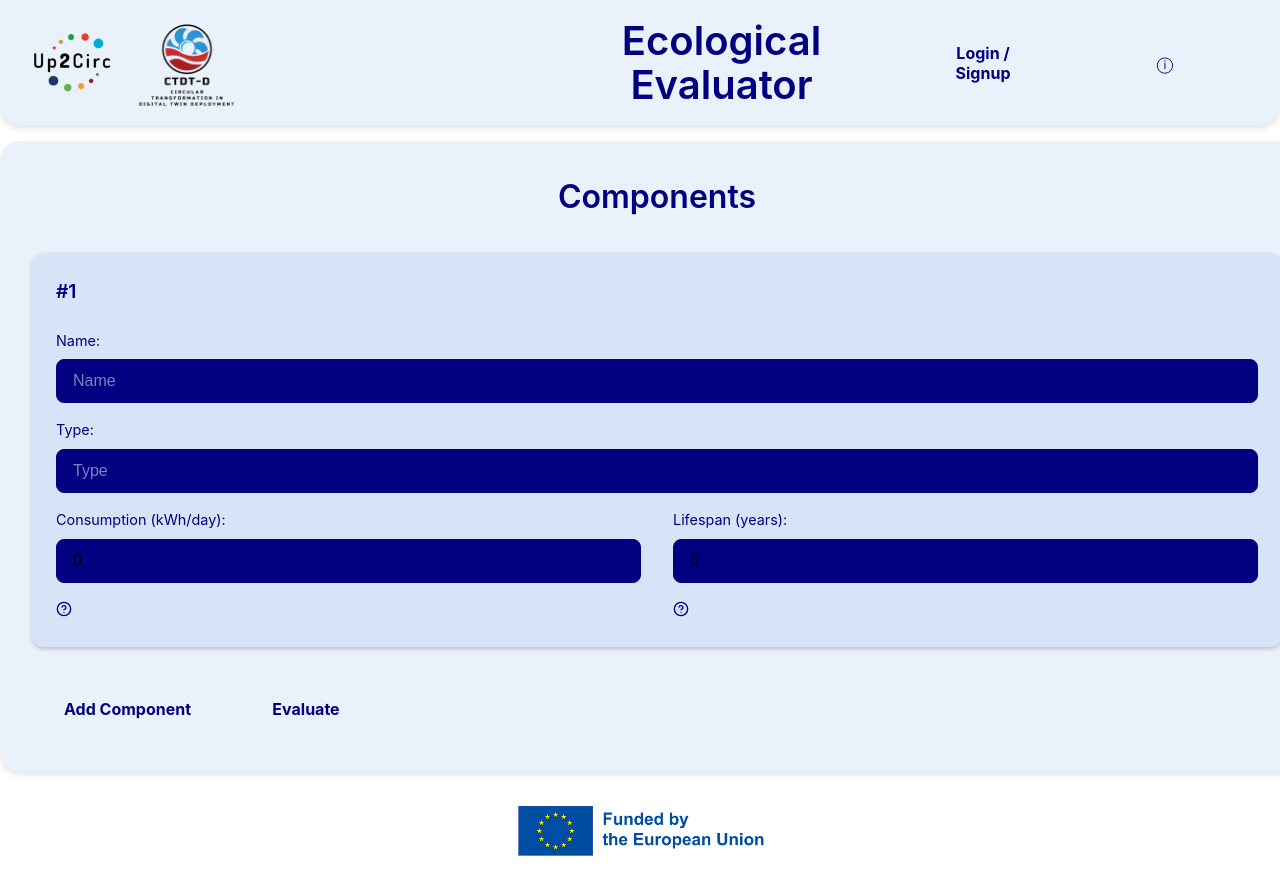
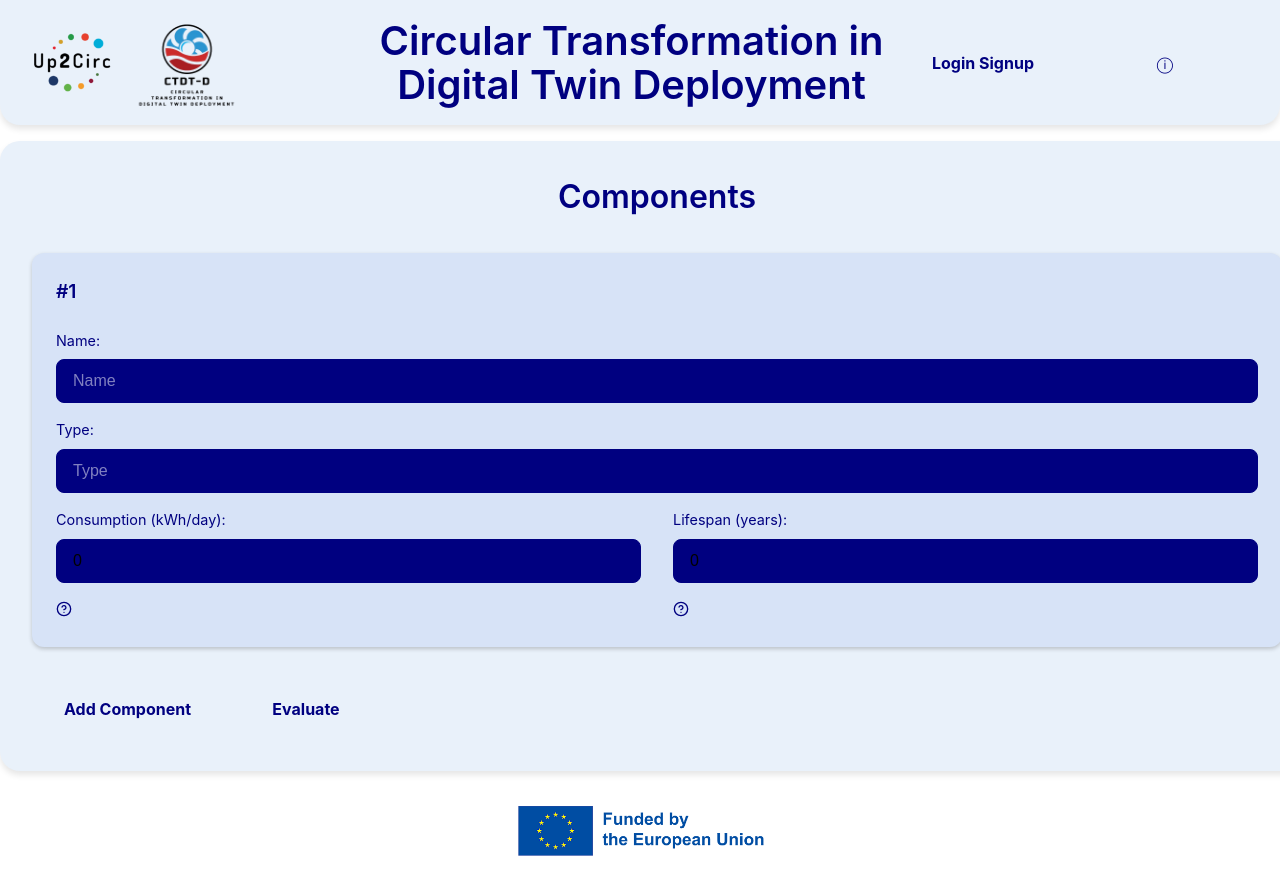
Before and after one commit to eucinovacaoportugal/CTDT-D, a React (Vite) app in the folder frontend/: page / in a window 1280 px wide. Shown: the top 891 px of the page. Built offline with nearby package versions, Linux system fonts and the light colour scheme.

Commit message:
upd front

```diff
--- a/frontend/src/App.css
+++ b/frontend/src/App.css
@@ -247,7 +247,7 @@ button:focus {
   padding: 2rem;
   border-radius: 20px;
   width: 50%;
-  max-width: 900px;
+  max-width: 500px;
   max-height: 80vh;
   overflow-y: auto;
   position: relative;
@@ -284,8 +284,8 @@ button:focus {
 
 .close-btn {
   position: absolute;
-  top: 1rem;
-  right: 1rem;
+  top: 0.5rem;
+  right: 0.01rem;
   background: transparent;
   color: #000080;
   border: none;
@@ -309,7 +309,7 @@ button:focus {
   display: flex;
   align-items: center;
   gap: 15px;
-  margin-right: 280px;
+  margin-right: 100px;
 }
 
 .up2circ-logo {
--- a/frontend/src/App.tsx
+++ b/frontend/src/App.tsx
@@ -1,7 +1,5 @@
 import { useState, useEffect, useRef } from 'react';
 import { HelpCircle, X } from 'lucide-react';
-// import { AuthProvider, useAuth } from './AuthContext';
-// import { AuthPage } from './AuthPage';
 import AuthModal from './AuthModal';
 import './App.css';
 
@@ -77,7 +75,6 @@ const Tooltip: React.FC<TooltipProps> = ({ content, children }) => {
 };
 
 function MainContent() {
-  // const { user, logout } = useAuth();
   const [components, setComponents] = useState<ComponentData[]>([{ name: '', type: '', consumption: 0, lifespan: 0 }]);
   const [results, setResults] = useState<EvaluationResults | null>(null);
   const [history, setHistory] = useState<EvaluationResults[]>([]);
@@ -85,8 +82,8 @@ function MainContent() {
 
   const componentDetails = [
     {
-      type: "Circular Transformation in Digital Twin Deployment Algorithm",
-      description: "V0.1 prototype"
+      type: "Algorithm",
+      description: "This is the V0.1 prototype of the Digital Twin Deployment Algorithm."
     }
   ];
 
@@ -158,7 +155,7 @@ function MainContent() {
             <img src="/up2circ.png" alt="Up2Circ Logo" className="up2circ-logo" />
             <img src="/ctdt-c.png" alt="CTDT-C Logo" className="ctdt-logo" />
           </div>
-          <h1>Ecological Evaluator</h1>
+          <h1>Circular Transformation in Digital Twin Deployment</h1>
         </div>
         <div className="header-actions">
           <AuthModal />
@@ -286,21 +283,8 @@ function MainContent() {
 
 function App() {
   return (
-    // <AuthProvider>
-    //   <AppContent />
-    // </AuthProvider>
     <MainContent />
   );
 }
 
-// function AppContent() {
-//   const { isAuthenticated } = useAuth();
-
-//   if (!isAuthenticated) {
-//     return <AuthPage />;
-//   }
-
-//   return <MainContent />;
-// }
-
 export default App;
--- a/frontend/src/AuthModal.tsx
+++ b/frontend/src/AuthModal.tsx
@@ -20,7 +20,7 @@ const AuthModal = () => {
     return (
         <div>
             <button className="auth-button" onClick={() => setIsOpen(true)}>
-                Login / Signup
+                Login Signup
             </button>
 
             {isOpen && (
```
